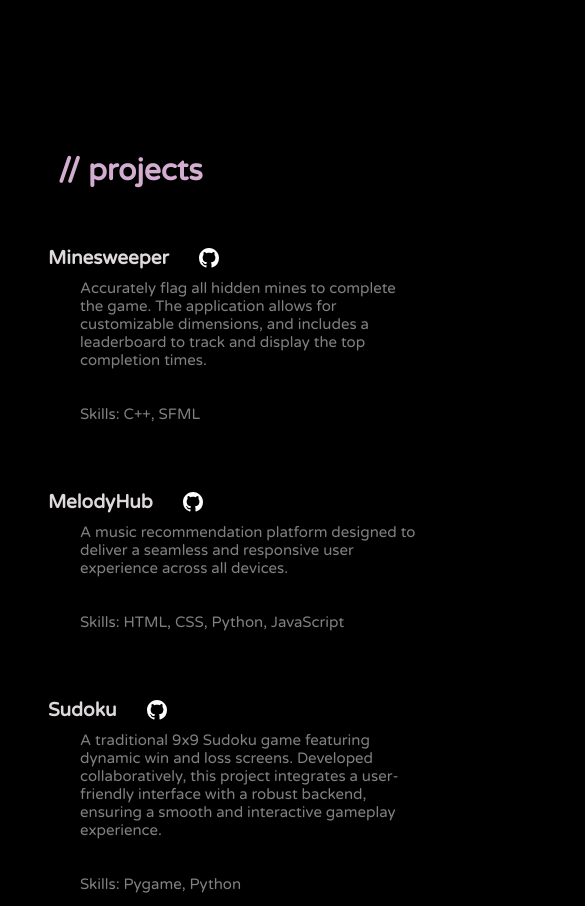
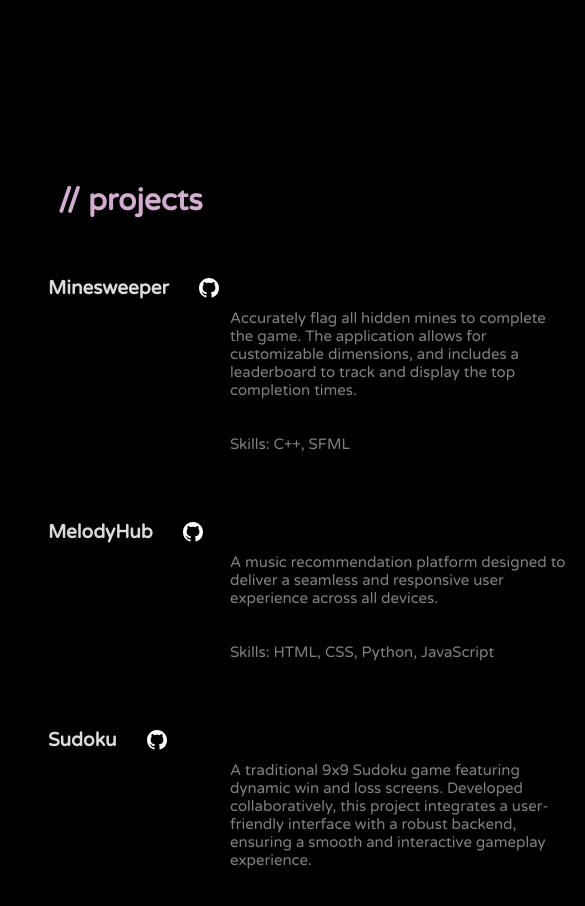
Before and after one commit to lynettehemingway/lynette-portfolio, a React (Create React App) app: page / in a window 390 px wide. Shown: the part 1688-2594 px from the top of the page, 585 px wide, since content can reach past the window. Built offline with nearby package versions, Linux system fonts and the light colour scheme; a web font is replaced by a local one.

Commit message:
alignment

```diff
--- a/src/components/Projects/projects.css
+++ b/src/components/Projects/projects.css
@@ -112,7 +112,7 @@
     .projContent {
         width: 10px;
         height: 10px;
-        margin-top: 220px;
+        margin-top: 250px;
     }
 
     .description {
@@ -120,6 +120,7 @@
         width: 400px;
         font-size: 15px;
         padding: 0rem 2rem;
+        margin-left: 150px;
     }
 
     .name {
```
Also changed, not shown: 6 other files (tests, documents, lock files or other folders).
